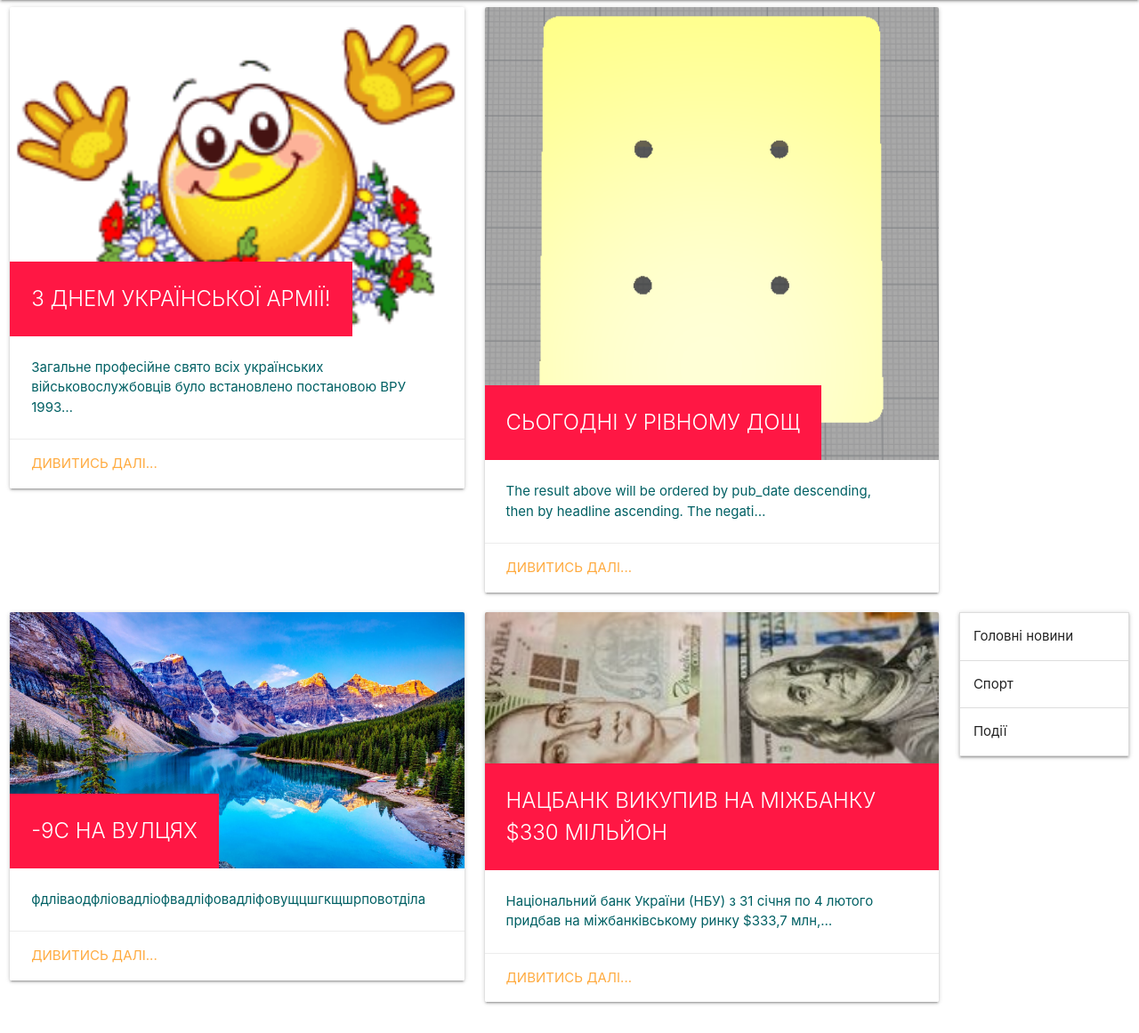
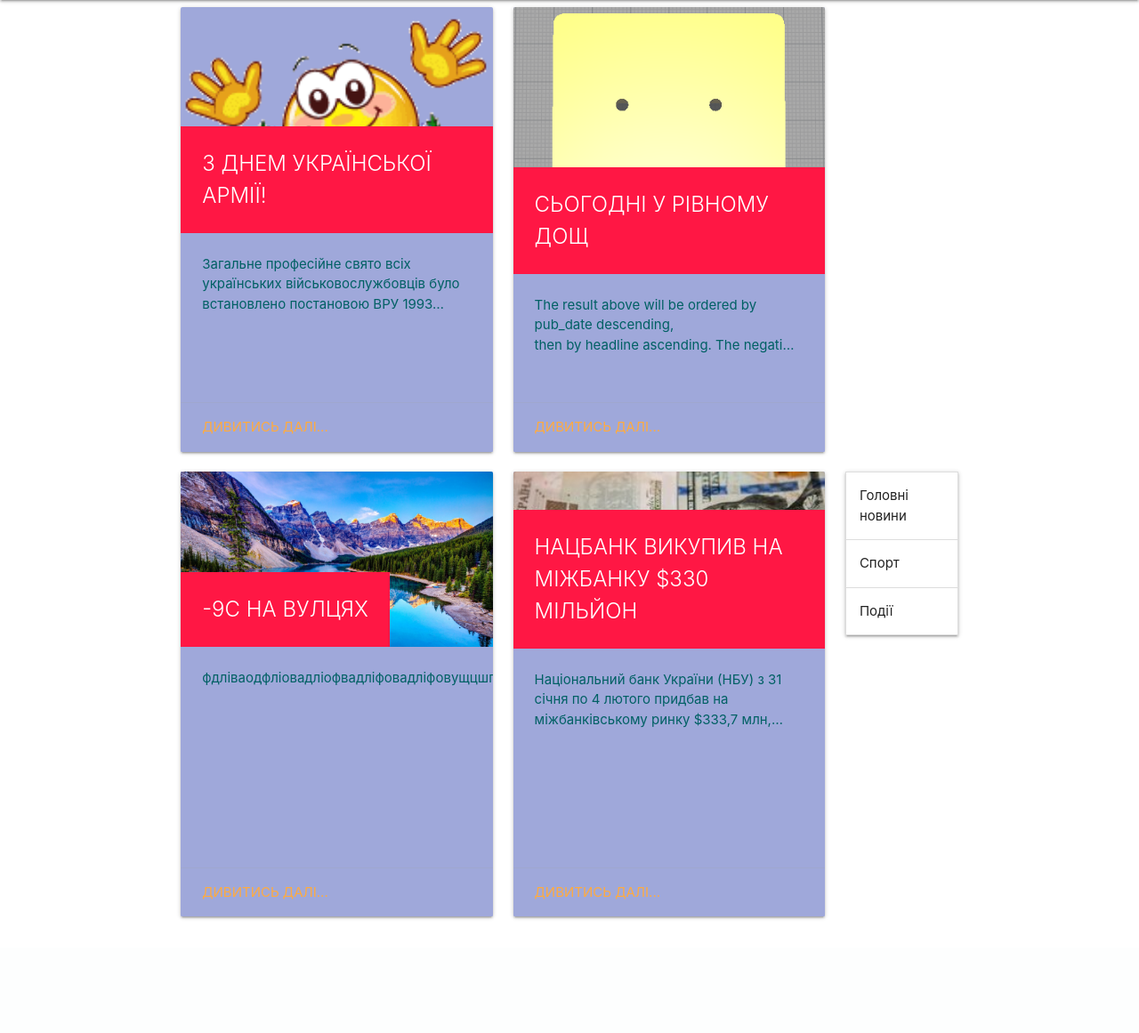
Before and after one commit to vadymolh/practiseDjango3, a Django app: template blog/templates/category.html in a window 1280 px wide. Shown: the part 64-1225 px from the top of the page at 89% size. After the commit the page ends 1097 px from the top, so only its background shows below. Run offline with Django 3.2, Linux system fonts and the light colour scheme; the template is opened without the code that fills it: values that come from a table or form of the project are taken from there, others are empty; data comes from the database, SQL or seed files in the repository.

```diff
--- a/blog/templates/category.html
+++ b/blog/templates/category.html
@@ -1,10 +1,11 @@
 {% extends 'navbar.html' %}
 
 {% block content %}
+<div class="container">
     <div class="row">
         {% for post in posts %}
             <div class="col s12 m5 l5">
-                <div class="card hoverable">
+                <div class="card hoverable large indigo lighten-3">
                     <div class="card-image">
                         <img src ='/{{ post.img }}'>
                         <span class="card-title red accent-3">{{ post.title|upper }}</span>
@@ -19,5 +20,6 @@
             </div>
         {% endfor %}
         {% include "sidebar.html" %}
-    </div>
+          </div>
+        </div>
 {% endblock %}
```
Also changed, not shown: blog/templates/main_page.html (+5 -2 lines).
